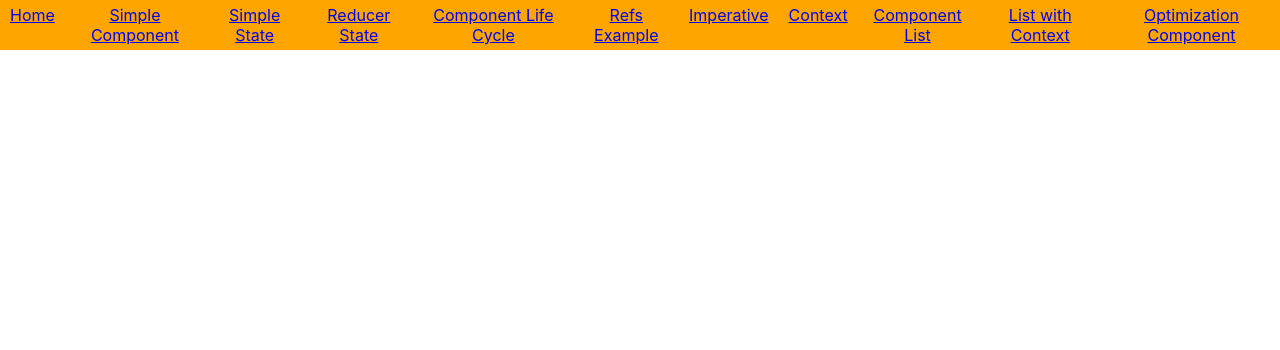
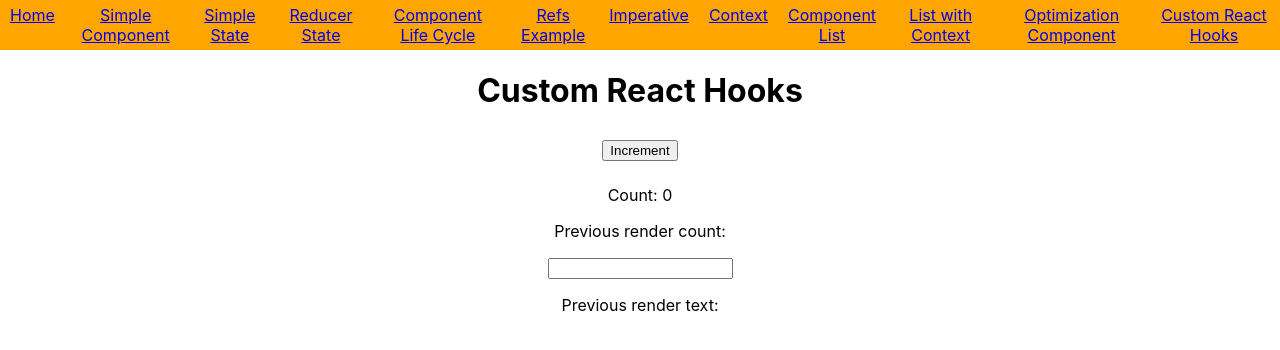
Before and after one commit to krismeister/react-practice-1, a React (Create React App) app: page /12-Optimization in a window 1280 px wide. Shown: the top 350 px of the page. Built offline with nearby package versions, Linux system fonts and the light colour scheme; the HTML template or start-up script is replaced by a standard one.

Commit message:
In progress Custom Hooks

```diff
--- /dev/null
+++ b/src/pages/12-CustomReactHooks/CustomReactHooks.tsx
@@ -0,0 +1,40 @@
+import { useEffect, useRef, useState } from "react";
+
+const Example = () => {
+  const [count, setCount] = useState(0);
+  const [text, setText] = useState("");
+
+  const prevCount = usePrevious(count);
+  const prevText = usePrevious(text);
+
+  return (
+    <>
+      <button onClick={() => setCount(count + 1)}>Increment</button>
+      <p>Count: {count}</p>
+      <p>Previous render count: {prevCount}</p>
+
+      <input value={text} onChange={(e) => setText(e.target.value)} />
+      <p>Previous render text: {prevText}</p>
+    </>
+  );
+};
+
+function usePrevious(value: string | number) {
+  const prevRef = useRef<string | number>();
+  useEffect(() => {
+    prevRef.current = value;
+  }, [value]);
+
+  return prevRef.current;
+}
+
+const CustomReactHooks = () => {
+  return (
+    <>
+      <h1>Custom React Hooks</h1>
+      <Example />
+    </>
+  );
+};
+
+export default CustomReactHooks;
--- a/src/router/AppRouter.tsx
+++ b/src/router/AppRouter.tsx
@@ -11,6 +11,7 @@ import ContextExample from "../pages/08-Context/ContextExample";
 import ComponentList from "../pages/09-ComponentList/ComponentList";
 import ListWithContext from "../pages/10-ListWithContext/ListWithContext";
 import OptimizationComponent from "../pages/11-Optimization/OptimizationComponent";
+import CustomReactHooks from "../pages/12-CustomReactHooks/CustomReactHooks";
 
 type AppPageConfig = {
   path: string;
@@ -74,6 +75,11 @@ const appRoutes: AppPageConfig[] = [
     name: "Optimization Component",
     PageComponent: OptimizationComponent,
   },
+  {
+    path: "/12-Optimization",
+    name: "Custom React Hooks",
+    PageComponent: CustomReactHooks,
+  },
 ];
 
 const AppRouter = () => {
```
